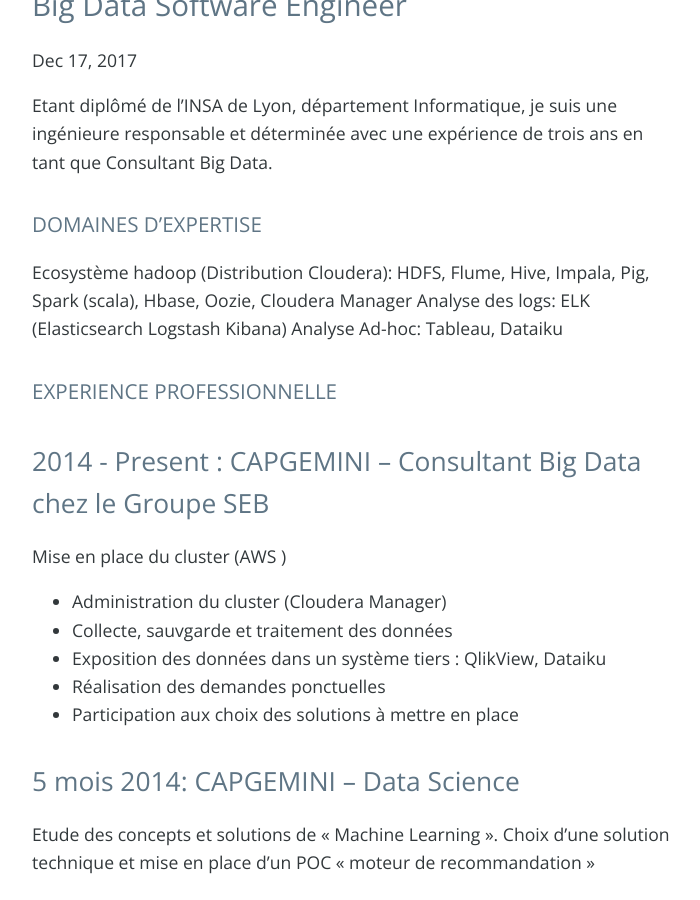
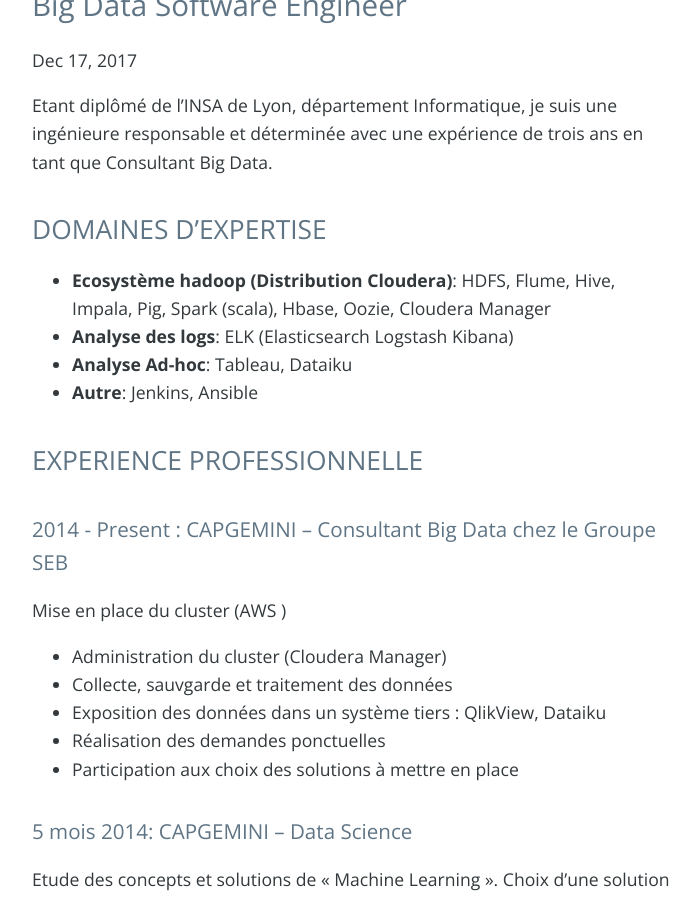
Before and after one commit to veve90/cv, a Jekyll site: the page built from _posts/2017-12-17-analyse-transactionelle.md, in a window 1280 px wide and 900 px high, scrolled down 319 px. Shown: the whole window, without its empty margins (288-988 px from the left). Built offline with Jekyll 4.4.1, drawn with Linux system fonts in a browser that asks for light colours; nearby versions of some CDN libraries; comment, search, counter and statistics services are not loaded.

Commit message:
Update 2017-12-17-analyse-transactionelle.md

```diff
--- a/_posts/2017-12-17-analyse-transactionelle.md
+++ b/_posts/2017-12-17-analyse-transactionelle.md
@@ -7,13 +7,16 @@ categories: CV
 
 Etant diplômé de l’INSA de Lyon, département Informatique, je suis une ingénieure responsable et déterminée avec une expérience de trois ans en tant que Consultant Big Data.
 
-# DOMAINES D'EXPERTISE
-Ecosystème hadoop (Distribution Cloudera): HDFS, Flume, Hive, Impala, Pig, Spark (scala), Hbase, Oozie, Cloudera Manager
-Analyse des logs: ELK (Elasticsearch Logstash Kibana)
-Analyse Ad-hoc: Tableau, Dataiku
+## DOMAINES D'EXPERTISE
+- __Ecosystème hadoop (Distribution Cloudera)__: HDFS, Flume, Hive, Impala, Pig, Spark (scala), Hbase, Oozie, Cloudera Manager
+- __Analyse des logs__: ELK (Elasticsearch Logstash Kibana)
+- __Analyse Ad-hoc__: Tableau, Dataiku
+- __Autre__: Jenkins, Ansible
 
-# EXPERIENCE PROFESSIONNELLE
-## 2014 - Present : CAPGEMINI – Consultant Big Data chez le Groupe SEB
+
+## EXPERIENCE PROFESSIONNELLE
+
+# 2014 - Present : CAPGEMINI – Consultant Big Data chez le Groupe SEB
 Mise en place du cluster (AWS )
 -	 Administration du cluster (Cloudera Manager)
 -	 Collecte, sauvgarde et traitement des données
@@ -21,29 +24,29 @@ Mise en place du cluster (AWS )
 -	 Réalisation des demandes ponctuelles
 -	 Participation aux choix des solutions à mettre en place
 
-## 5 mois 2014: CAPGEMINI – Data Science
+# 5 mois 2014: CAPGEMINI – Data Science
 Etude des concepts et solutions de « Machine Learning ». Choix d'une solution technique et mise en place d’un POC « moteur de recommandation »
 
-## 4 mois 2013: ATOS WORLDLINE -  Développeur Android
-## 3 mois 2012:	KREACTIVE TECHNOLOGIES – Développeur iOS
+# 4 mois 2013: ATOS WORLDLINE -  Développeur Android
+# 3 mois 2012:	KREACTIVE TECHNOLOGIES – Développeur iOS
 
-# Education
+## Education
 2009-2014	INSA de Lyon, Département Informatique (IT)
 2013-2014	   Echange ERASMUS SUP’: Technical University of Denmark (DTU)
 
-# PRIX ET DISTINCTIONS
+## PRIX ET DISTINCTIONS
 2016		   Cloudera Community Champions
 
-# INFORMATIONS PERSONNELLES
+## INFORMATIONS PERSONNELLES
 Nationalité: Roumaine
 Permis B
 
-## Langues
+# Langues
 -	Francais - bilingue
 -	Anglais - courant - TOEIC 950/990
 -	Roumain – langue maternelle
 
-## Expérience bénévole
+# Expérience bénévole
 - Mai 2016 Speaker  - Human Talk on ELK (Elasticsearch Logstash Kibana)
 -	Juin 2016 Mentor - Django Girls Lyon
 -	Membre de l’association Duchess Lyon
```
